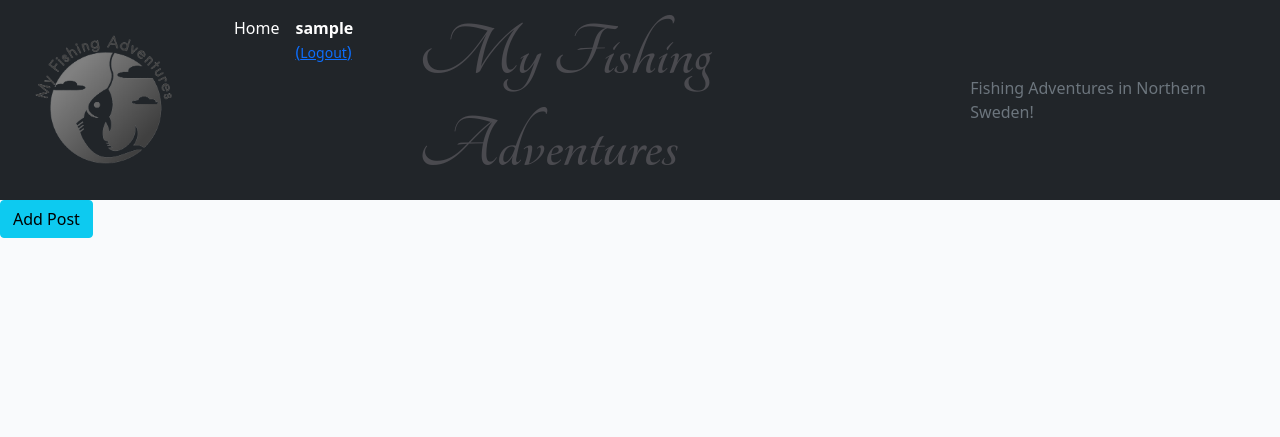
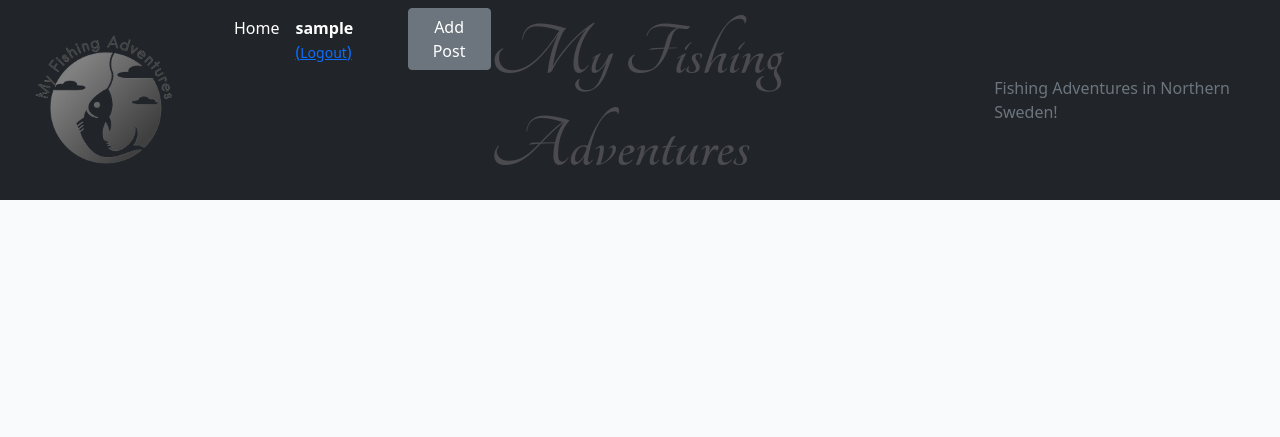
Before and after one commit to markdaniel1982/MD82-P4, a Django app: page / in a window 1280 px wide. Shown: the top 437 px of the page. Run offline with Django 3.2, Linux system fonts and the light colour scheme; the visitor is signed in with stand-in values (Sample User, id 1); data that the repository does not hold is empty; some libraries are stand-ins or nearby versions.

Commit message:
adjust position of Add New button and change placeholder image

```diff
--- a/blog/urls.py
+++ b/blog/urls.py
@@ -9,5 +9,5 @@ urlpatterns = [
     path('like/<slug:slug>/', views.PostLike.as_view(), name='post_like'),
     path('<int:pk>/<post_slug>/',
          views.CommentDeleteView.as_view(), name='comment_delete'),
-    path('add_post.html', views.AddPostView.as_view(), name='add_post'),
+    path('add_post.html/', views.AddPostView.as_view(), name='add_post'),
 ]
--- a/templates/base.html
+++ b/templates/base.html
@@ -53,7 +53,15 @@
                         <a class="nav-link" href="{% url 'account_login' %}">Login</a>
                     </li>
                     {% endif %}
-                    <li><span class="display-1 logotext">My Fishing Adventures</span></li>
+                    <li>
+                    <li>
+                        {% if request.user.is_superuser %}
+
+                        <a href="{% url 'add_post' %}"><button class="btn btn-secondary">Add Post</button></a>
+
+                        {% endif %}
+                    </li>
+                    <span class="display-1 logotext">My Fishing Adventures</span></li>
                 </ul>
                 <span class="navbar-text text-muted">
                     Fishing Adventures in Northern Sweden!
--- a/templates/index.html
+++ b/templates/index.html
@@ -2,15 +2,7 @@
 {% load crispy_forms_tags %}
 
 {% block content %}
-{% if request.user.is_superuser %}
 
-<div class="row">
-    <div class="d-md-block col-md-6">
-        <a href="{% url 'add_post' %}"><button class="btn btn-info">Add Post</button></a>
-    </div>
-</div>
-
-{% endif %}
 <div class="container-fluid">
     <div class="row">
 
@@ -23,7 +15,7 @@
                         <div class="card-body">
                             <div class="image-container">
                                 {% if "placeholder" in post.featured_image.url %}
-                                <img class="card-img-top" src="https://placehold.co/600x400">
+                                <img class="card-img-top" src="https://picsum.photos/seed/picsum/200/300?blur=2">
                                 {% else %}
                                 <img class="card-img-top" src=" {{ post.featured_image.url }}">
                                 {% endif %}
--- a/templates/post_detail.html
+++ b/templates/post_detail.html
@@ -15,7 +15,7 @@
             <div class="d-none d-md-block col-md-6 masthead-image">
                 <!-- The featured image URL goes in the src attribute -->
                 {% if "placeholder" in post.featured_image.url %}
-                <img src="https://picsum.photos/seed/picsum/200/300?blur=2" width="100%">
+                <img src="https://fastly.picsum.photos/id/27/3264/1836.jpg?blur=2" width="100%">
                 {% else %}
                 <img src=" {{ post.featured_image.url }}" width="100%">
                 {% endif %}
```
Also changed, not shown: templates/add_post.html (+5 -4 lines).
